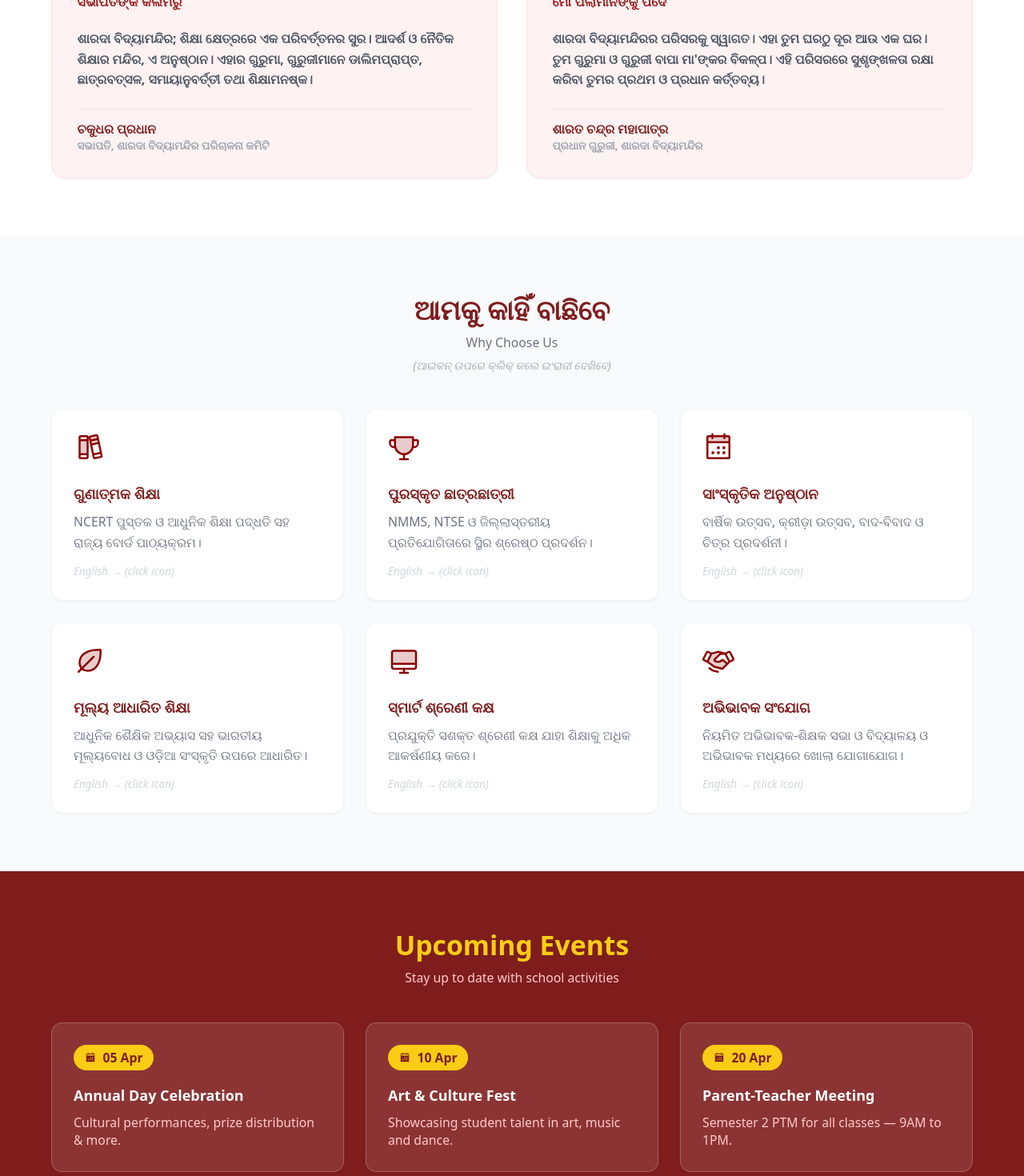
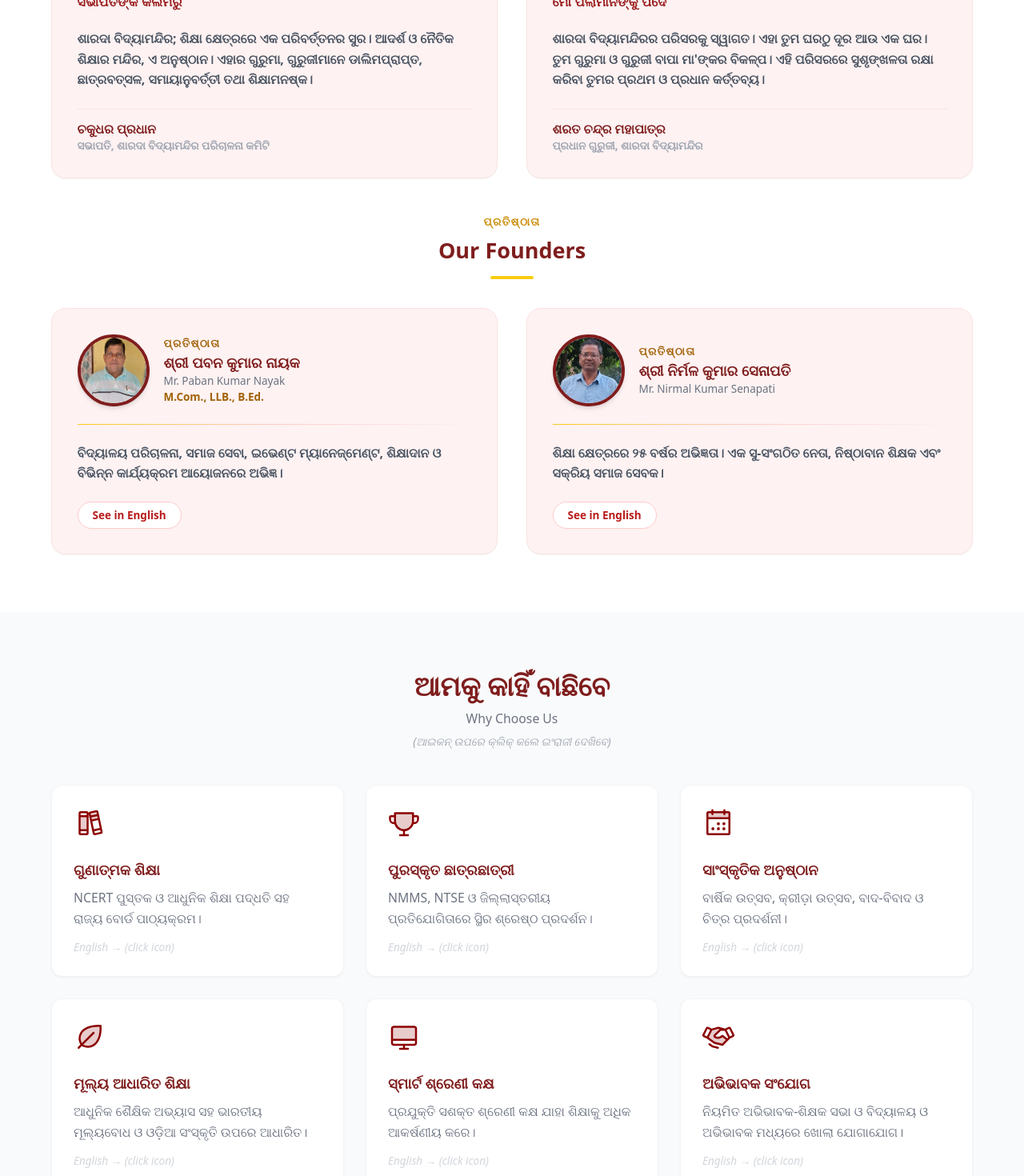
Before and after one commit to iambhumi/SSVM-site, a React (Vite) app: page / in a window 1280 px wide. Shown: the part 1320-2790 px from the top of the page at 80% size. Built offline with nearby package versions, Linux system fonts and the light colour scheme; a web font is replaced by a local one.

Commit message:
removed quicklinks , notice etc

```diff
--- a/src/pages/About.jsx
+++ b/src/pages/About.jsx
@@ -15,7 +15,7 @@ const principalMessage = {
       "ଛାତ୍ରଛାତ୍ରୀମାନେ ନିଜ ଶିକ୍ଷକଙ୍କୁ ସମ୍ମାନ ଦିଅନ୍ତୁ ଓ ନିଷ୍ଠାର ସହ ନିଜ ଦାୟିତ୍ୱ ପୂର୍ଣ୍ଣ କରନ୍ତୁ। ବିଶ୍ୱାସ ଅଛି ଯେ ଆପଣ ଏହି ଅନୁଷ୍ଠାନରେ ଉତ୍ତମ ଶିକ୍ଷା ଲାଭ କରିବେ ଏବଂ ଜୀବନରେ ସଫଳ ହୋଇ ଜାତିର ଅଗ୍ରଗତିରେ ଅବଦାନ ରଖିବେ।",
       "— ସାରତ ଚନ୍ଦ୍ର ମହାପାତ୍ର",
     ],
-    name: "ସାରତ ଚନ୍ଦ୍ର ମହାପାତ୍ର",
+    name: "ଶରତ ଚନ୍ଦ୍ର ମହାପାତ୍ର",
     designation: "ପ୍ରଧାନ ଶିକ୍ଷକ, ଶାରଦା ବିଦ୍ୟା ମନ୍ଦିର",
   },
   english: {
--- a/src/pages/Home.jsx
+++ b/src/pages/Home.jsx
@@ -19,10 +19,10 @@ import {
 } from "@phosphor-icons/react";
 
 const slides = [
-  { image: "/School1.jpeg", caption: "Welcome to Sarada Vidya Mandir",   sub: "Nurturing Minds, Building Futures"                    },
-  { image: "/School2.jpeg", caption: "Excellence in Education",           sub: "Quality Odia-medium learning since 1995"              },
-  { image: "/events/events3.jpeg", caption: "Celebrating Culture & Talent",      sub: "Annual fests, arts and co-curricular activities"      },
-  { image: "/Play1.jpeg", caption: "Sports & Fitness",                  sub: "Holistic development beyond the classroom"            },
+  { image: "/School1.jpeg",            caption: "Welcome to Sarada Vidya Mandir", sub: "Nurturing Minds, Building Futures"               },
+  { image: "/School2.jpeg",            caption: "Excellence in Education",         sub: "Quality Odia-medium learning since 1995"         },
+  { image: "/events/events3.jpeg",     caption: "Celebrating Culture & Talent",    sub: "Annual fests, arts and co-curricular activities"  },
+  { image: "/Play1.jpeg",              caption: "Sports & Fitness",                sub: "Holistic development beyond the classroom"        },
 ];
 
 const notices = [
@@ -33,16 +33,6 @@ const notices = [
   "Art & Culture Fest on 10th April 2026",
 ];
 
-
-
-const quickLinks = [
-
-  { label: "Photo Album", path: "/events", Icon: Images,            desc: "Events & moments gallery"   },
-  { label: "Faculty",     path: "/faculty",     Icon: ChalkboardTeacher, desc: "Meet our teachers"          },
-  { label: "Contact Us",  path: "/contact",     Icon: Phone,             desc: "Get in touch with us"       },
-];
-
-// ── REPLACE features array at top of file ──
 const features = [
   {
     Icon: Books,
@@ -88,10 +78,28 @@ const features = [
   },
 ];
 
-const latestEvents = [
-  { date: "05 Apr", title: "Annual Day Celebration", desc: "Cultural performances, prize distribution & more."      },
-  { date: "10 Apr", title: "Art & Culture Fest",     desc: "Showcasing student talent in art, music and dance."     },
-  { date: "20 Apr", title: "Parent-Teacher Meeting", desc: "Semester 2 PTM for all classes — 9AM to 1PM."          },
+// ── FOUNDERS DATA ──
+const founders = [
+  {
+    name: "Mr. Paban Kumar Nayak",
+    nameOdia: "ଶ୍ରୀ ପବନ କୁମାର ନାୟକ",
+    role: "Founder",
+    roleOdia: "ପ୍ରତିଷ୍ଠାତା",
+    qual: "M.Com., LLB., B.Ed.",
+    exp: "Experienced in school management, social work, event management, teaching and organising activities.",
+    expOdia: "ବିଦ୍ୟାଳୟ ପରିଚାଳନା, ସମାଜ ସେବା, ଇଭେଣ୍ଟ ମ୍ୟାନେଜ୍‌ମେଣ୍ଟ, ଶିକ୍ଷାଦାନ ଓ ବିଭିନ୍ନ କାର୍ଯ୍ୟକ୍ରମ ଆୟୋଜନରେ ଅଭିଜ୍ଞ।",
+    photo:"Paban.jpeg"
+  },
+  {
+    name: "Mr. Nirmal Kumar Senapati",
+    nameOdia: "ଶ୍ରୀ ନିର୍ମଳ କୁମାର ସେନାପତି",
+    role: "Founder",
+    roleOdia: "ପ୍ରତିଷ୍ଠାତା",
+    qual: "",
+    exp: "25 years of experience in the field of education. A well-organised leader, committed teacher and active social worker.",
+    expOdia: "ଶିକ୍ଷା କ୍ଷେତ୍ରରେ ୨୫ ବର୍ଷର ଅଭିଜ୍ଞତା। ଏକ ସୁ-ସଂଗଠିତ ନେତା, ନିଷ୍ଠାବାନ ଶିକ୍ଷକ ଏବଂ ସକ୍ରିୟ ସମାଜ ସେବକ।",
+    photo: "NirmalKumar.jpeg"
+  },
 ];
 
 function FeatureCard({ feature }) {
@@ -104,7 +112,6 @@ function FeatureCard({ feature }) {
                  hover:shadow-md hover:border-red-200 transition-all
                  duration-200 hover:-translate-y-1"
     >
-      {/* Clicking the icon toggles language */}
       <button
         onClick={() => setShowEng((v) => !v)}
         title={showEng ? "ଓଡ଼ିଆ ଦେଖନ୍ତୁ" : "See in English"}
@@ -126,13 +133,88 @@ function FeatureCard({ feature }) {
         {showEng ? engDesc : odiaDesc}
       </p>
 
-      {/* Hint pill */}
       <p className="text-gray-300 text-xs mt-3 italic">
         {showEng ? "← ଓଡ଼ିଆ" : "English →"} (click icon)
       </p>
     </div>
   );
 }
+
+function FounderCard({ founder }) {
+  const [showEng, setShowEng] = useState(false);
+
+  function getInitials(name) {
+    return name
+      .replace("Mr.", "")
+      .trim()
+      .split(" ")
+      .slice(0, 2)
+      .map((n) => n[0])
+      .join("");
+  }
+
+  return (
+    <div className="bg-red-50 rounded-2xl p-7 border border-red-100 shadow-sm
+                    hover:shadow-md transition-all duration-200 flex flex-col gap-5">
+
+      {/* Photo + Name */}
+      <div className="flex items-center gap-4">
+        <div className="w-20 h-20 rounded-full overflow-hidden border-4
+                        border-red-900 shadow-md flex-shrink-0">
+          {founder.photo ? (
+            <img
+              src={founder.photo}
+              alt={founder.name}
+              className="w-full h-full object-cover object-top"
+            />
+          ) : (
+            <div className="w-full h-full bg-red-800 flex items-center
+                            justify-center text-white text-2xl font-bold">
+              {getInitials(founder.name)}
+            </div>
+          )}
+        </div>
+
+        <div>
+          <p className="text-xs text-yellow-700 font-bold uppercase tracking-widest mb-1">
+            {showEng ? founder.role : founder.roleOdia}
+          </p>
+          <h3 className="text-red-900 font-bold text-base leading-tight">
+            {showEng ? founder.name : founder.nameOdia}
+          </h3>
+          {!showEng && (
+            <p className="text-gray-500 text-xs mt-0.5">{founder.name}</p>
+          )}
+          {founder.qual && (
+            <p className="text-yellow-700 text-xs font-semibold mt-0.5">
+              {founder.qual}
+            </p>
+          )}
+        </div>
+      </div>
+
+      {/* Divider */}
+      <div className="w-full h-px bg-gradient-to-r from-yellow-400 via-red-200 to-transparent" />
+
+      {/* Experience */}
+      <p className="text-gray-600 text-sm leading-relaxed flex-1">
+        <b>{showEng ? founder.exp : founder.expOdia}</b>
+      </p>
+
+      {/* Toggle button */}
+      <button
+        onClick={() => setShowEng((v) => !v)}
+        className="self-start mt-auto text-xs font-bold text-red-700
+                   border border-red-200 bg-white rounded-full px-4 py-1.5
+                   hover:bg-red-800 hover:text-white hover:border-red-800
+                   transition-all duration-200"
+      >
+        {showEng ? "ଓଡ଼ିଆ ଦେଖନ୍ତୁ" : "See in English"}
+      </button>
+    </div>
+  );
+}
+
 export default function Home() {
   const [current, setCurrent] = useState(0);
 
@@ -205,13 +287,6 @@ export default function Home() {
           </div>
           <div className="flex flex-wrap gap-4 mt-2 justify-center">
             <Link
-              to="/notices"
-              className="bg-yellow-400 text-red-900 font-bold py-3 px-8 rounded-full
-                         hover:bg-yellow-300 hover:scale-105 transition-all duration-200 shadow-lg"
-            >
-              View Notices
-            </Link>
-            <Link
               to="/about"
               className="border-2 border-white text-white font-semibold py-3 px-8
                          rounded-full hover:bg-white hover:text-red-900
@@ -265,7 +340,6 @@ export default function Home() {
       <section className="bg-white py-16 px-6">
         <div className="max-w-5xl mx-auto">
 
-    {/* Heading */}
           <div className="text-center mb-12">
             <p className="text-yellow-600 font-semibold tracking-widest uppercase text-xs mb-2">
               ନେତୃତ୍ୱ
@@ -274,13 +348,12 @@ export default function Home() {
             <div className="w-16 h-1 bg-yellow-400 rounded-full mx-auto mt-3" />
           </div>
 
-    {/* Two cards side by side */}
+          {/* President + Principal — existing 2 cards */}
           <div className="grid grid-cols-1 md:grid-cols-2 gap-8">
 
             {/* ── President Card ── */}
             <div className="bg-red-50 rounded-2xl p-7 border border-red-100 shadow-sm
                             hover:shadow-md transition-all duration-200 flex flex-col gap-5">
-        {/* Photo + Name */}
               <div className="flex items-center gap-4">
                 <div className="w-20 h-20 rounded-full overflow-hidden border-4
                                 border-red-900 shadow-md flex-shrink-0">
@@ -297,41 +370,30 @@ export default function Home() {
                   <h3 className="text-red-900 font-bold text-base leading-tight">
                     ଚକୁଧର ପ୍ରଧାନ
                   </h3>
-            <p className="text-gray-500 text-xs mt-0.5">
-              Chakudhara Pradhan
-            </p>
-            <p className="text-gray-400 text-xs">
-              President, Managing Committee
-            </p>
+                  <p className="text-gray-500 text-xs mt-0.5">Chakudhara Pradhan</p>
+                  <p className="text-gray-400 text-xs">President, Managing Committee</p>
                 </div>
               </div>
-
-        {/* Divider */}
               <div className="w-full h-px bg-gradient-to-r from-yellow-400 via-red-200 to-transparent" />
-
-        {/* Message heading */}
               <p className="text-red-800 font-bold text-sm tracking-wide">
                 ସଭାପତିଙ୍କ କଲମରୁ
               </p>
-
-        {/* Message excerpt */}
               <p className="text-gray-600 text-sm leading-relaxed">
                 <b>ଶାରଦା ବିଦ୍ୟାମନ୍ଦିର; ଶିକ୍ଷା କ୍ଷେତ୍ରରେ ଏକ ପରିବର୍ତ୍ତନର ସୁର। ଆଦର୍ଶ ଓ ନୈତିକ
                 ଶିକ୍ଷାର ମନ୍ଦିର, ଏ ଅନୁଷ୍ଠାନ। ଏହାର ଗୁରୁମା, ଗୁରୁଜୀମାନେ ଡାଲିମପ୍ରାପ୍ତ,
                 ଛାତ୍ରବତ୍ସଳ, ସମାୟାନୁବର୍ତ୍ତୀ ତଥା ଶିକ୍ଷାମନଷ୍କ।</b>
               </p>
-
-        {/* Signature */}
               <div className="mt-auto pt-3 border-t border-red-100">
                 <p className="text-red-900 font-bold text-sm">ଚକୁଧର ପ୍ରଧାନ</p>
-          <p className="text-gray-400 text-xs"><b>ସଭାପତି, ଶାରଦା ବିଦ୍ୟାମନ୍ଦିର ପରିଚାଳନା କମିଟି</b></p>
+                <p className="text-gray-400 text-xs">
+                  <b>ସଭାପତି, ଶାରଦା ବିଦ୍ୟାମନ୍ଦିର ପରିଚାଳନା କମିଟି</b>
+                </p>
               </div>
             </div>
 
             {/* ── Principal Card ── */}
             <div className="bg-red-50 rounded-2xl p-7 border border-red-100 shadow-sm
                             hover:shadow-md transition-all duration-200 flex flex-col gap-5">
-        {/* Photo + Name */}
               <div className="flex items-center gap-4">
                 <div className="w-20 h-20 rounded-full overflow-hidden border-4
                                 border-red-900 shadow-md flex-shrink-0">
@@ -346,44 +408,49 @@ export default function Home() {
                     ପ୍ରଧାନ ଗୁରୁଜୀ
                   </p>
                   <h3 className="text-red-900 font-bold text-base leading-tight">
-              ଶାରତ ଚନ୍ଦ୍ର ମହାପାତ୍ର
+                    ଶରତ ଚନ୍ଦ୍ର ମହାପାତ୍ର
                   </h3>
-            <p className="text-gray-500 text-xs mt-0.5">
-              Sarat Chandra Mahapatra
-            </p>
-            <p className="text-gray-400 text-xs">
-              Head Teacher, Sarada Vidya Mandir
-            </p>
+                  <p className="text-gray-500 text-xs mt-0.5">Sarat Chandra Mahapatra</p>
+                  <p className="text-gray-400 text-xs">Head Teacher, Sarada Vidya Mandir</p>
                 </div>
               </div>
-
-        {/* Divider */}
               <div className="w-full h-px bg-gradient-to-r from-yellow-400 via-red-200 to-transparent" />
-
-        {/* Message heading */}
               <p className="text-red-800 font-bold text-sm tracking-wide">
                 ମୋ ପିଲାମାନଙ୍କୁ ପଦେ
               </p>
-
-        {/* Message excerpt */}
               <p className="text-gray-600 text-sm leading-relaxed">
                 <b>ଶାରଦା ବିଦ୍ୟାମନ୍ଦିରର ପରିସରକୁ ସ୍ୱାଗତ। ଏହା ତୁମ ଘରଠୁ ଦୂର ଆଉ ଏକ ଘର।
                 ତୁମ ଗୁରୁମା ଓ ଗୁରୁଜୀ ବାପା ମା'ଙ୍କର ବିକଳ୍ପ। ଏହି ପରିସରରେ ସୁଶୃଙ୍ଖଳତା
                 ରକ୍ଷା କରିବା ତୁମର ପ୍ରଥମ ଓ ପ୍ରଧାନ କର୍ତ୍ତବ୍ୟ।</b>
               </p>
+              <div className="mt-auto pt-3 border-t border-red-100">
+                <p className="text-red-900 font-bold text-sm">ଶରତ ଚନ୍ଦ୍ର ମହାପାତ୍ର</p>
+                <p className="text-gray-400 text-xs">
+                  <b>ପ୍ରଧାନ ଗୁରୁଜୀ, ଶାରଦା ବିଦ୍ୟାମନ୍ଦିର</b>
+                </p>
+              </div>
+            </div>
+          </div>
 
-        {/* Signature */}
-        <div className="mt-auto pt-3 border-t border-red-100">
-          <p className="text-red-900 font-bold text-sm">ଶାରତ ଚନ୍ଦ୍ର ମହାପାତ୍ର</p>
-          <p className="text-gray-400 text-xs"><b>ପ୍ରଧାନ ଗୁରୁଜୀ, ଶାରଦା ବିଦ୍ୟାମନ୍ଦିର</b></p>
+          {/* ── FOUNDERS — 2 new cards below ── */}
+          <div className="mt-10">
+            <div className="text-center mb-8">
+              <p className="text-yellow-600 font-semibold tracking-widest uppercase text-xs mb-2">
+                ପ୍ରତିଷ୍ଠାତା
+              </p>
+              <h3 className="text-red-900 text-2xl font-bold">Our Founders</h3>
+              <div className="w-12 h-1 bg-yellow-400 rounded-full mx-auto mt-3" />
+            </div>
+
+            <div className="grid grid-cols-1 md:grid-cols-2 gap-8">
+              {founders.map((founder, i) => (
+                <FounderCard key={i} founder={founder} />
+              ))}
             </div>
           </div>
 
         </div>
-  </div>
       </section>
-
-      {/* ── WHY CHOOSE US ── */}
 
       {/* ── WHY CHOOSE US ── */}
       <section className="bg-gray-50 py-16 px-6">
@@ -405,72 +472,6 @@ export default function Home() {
         </div>
       </section>
 
-      {/* ── EVENTS ── */}
-      <section className="bg-red-900 py-16 px-6">
-        <div className="max-w-5xl mx-auto">
-          <h2 className="text-center text-yellow-400 text-3xl font-bold mb-2">
-            Upcoming Events
-          </h2>
-          <p className="text-center text-red-200 text-sm mb-10">
-            Stay up to date with school activities
-          </p>
-          <div className="grid grid-cols-1 md:grid-cols-3 gap-6">
-            {latestEvents.map((e) => (
-              <div
-                key={e.title}
-                className="bg-white/10 backdrop-blur rounded-xl p-6 border
-                           border-white/20 hover:bg-white/20 transition-all duration-200"
-              >
-                <div className="inline-flex items-center gap-2 bg-yellow-400
-                                text-red-900 font-bold text-sm px-3 py-1
-                                rounded-full mb-4">
-                  <CalendarDots size={14} weight="fill" />
-                  {e.date}
-                </div>
-                <h4 className="text-white font-bold text-base mb-2">{e.title}</h4>
-                <p className="text-red-200 text-sm">{e.desc}</p>
-              </div>
-            ))}
-          </div>
-          <div className="text-center mt-8">
-            <Link
-              to="/events"
-              className="inline-block border-2 border-yellow-400 text-yellow-400
-                         font-semibold py-2 px-8 rounded-full hover:bg-yellow-400
-                         hover:text-red-900 transition-all duration-200"
-            >
-              View All Events →
-            </Link>
-          </div>
-        </div>
-      </section>
-
-      {/* ── QUICK LINKS ── */}
-      <section className="bg-white py-14 px-6">
-        <h2 className="text-center text-red-900 text-3xl font-bold mb-2">
-          Quick Access
-        </h2>
-        <p className="text-center text-gray-500 text-sm mb-10">
-          Everything you need, just one click away
-        </p>
-        <div className="max-w-3xl mx-auto grid grid-cols-2 md:grid-cols-4 gap-6">
-          {quickLinks.map((ql) => (
-            <Link
-              key={ql.label}
-              to={ql.path}
-              className="flex flex-col items-center bg-gray-50 border border-gray-200
-                         rounded-2xl py-7 px-4 shadow-sm hover:shadow-md
-                         hover:border-red-800 hover:-translate-y-1
-                         transition-all duration-200 text-center"
-            >
-              <ql.Icon size={40} weight="duotone" color="#8B0000" className="mb-3" />
-              <span className="text-red-900 font-bold text-sm">{ql.label}</span>
-              <span className="text-gray-400 text-xs mt-1">{ql.desc}</span>
-            </Link>
-          ))}
-        </div>
-      </section>
-
     </div>
   );
 }
```
Also changed, not shown: src/pages/Contact.jsx (+8 -169 lines), src/pages/Facility.jsx (+6 -10 lines), src/pages/Faculty.jsx (+0 -8 lines), public/NirmalKumar.jpeg (added), public/Paban.jpeg (added). Lines whose indentation alone changed are shown as unchanged.
